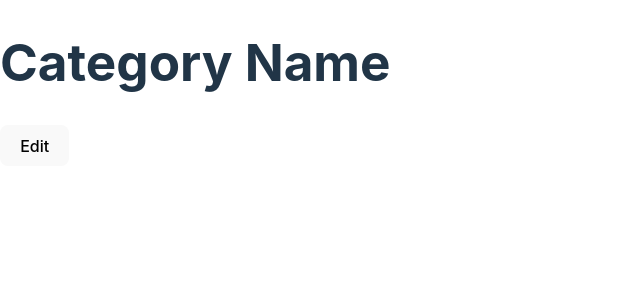
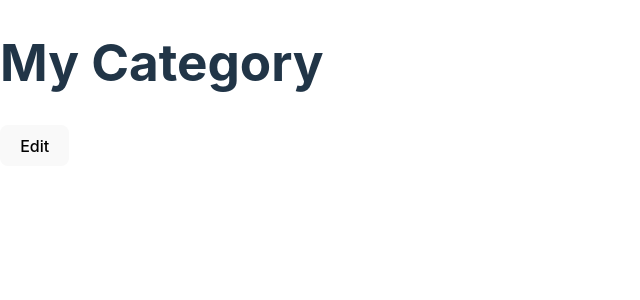
Before and after one commit to kuraganeru/favourite-series, a React (Vite) app: page / in a window 1280 px wide. Shown: the top 300 px of the page, without its empty margins (0-640 px from the left). Built offline with nearby package versions, Linux system fonts and the light colour scheme.

Commit message:
update SeriesCategoryHeader with props

```diff
--- a/src/FavouriteSeriesGrid.jsx
+++ b/src/FavouriteSeriesGrid.jsx
@@ -1,10 +1,11 @@
 import SeriesCategoryHeader from "./components/SeriesCategoryHeader"
 
 function App() {
+  const categoryName = "My Category"
 
   return (
     <>
-      <SeriesCategoryHeader />
+      <SeriesCategoryHeader categoryName={categoryName} />
     </>
   )
 }
--- a/src/components/SeriesCategoryHeader.jsx
+++ b/src/components/SeriesCategoryHeader.jsx
@@ -1,7 +1,7 @@
-export default function SeriesCategoryHeader() {
+export default function SeriesCategoryHeader({categoryName}) {
     return (
         <>
-            <h1>Category Name</h1>
+            <h1>{categoryName}</h1>
             <button>Edit</button>
         </>
     )
```
